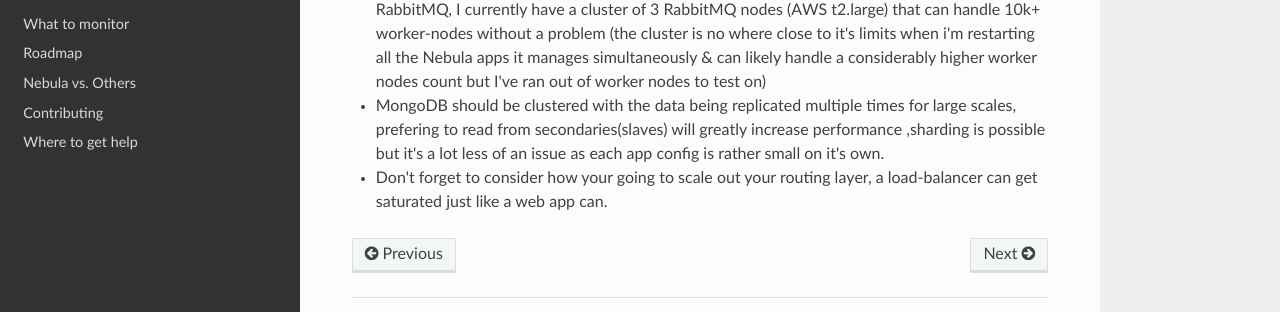
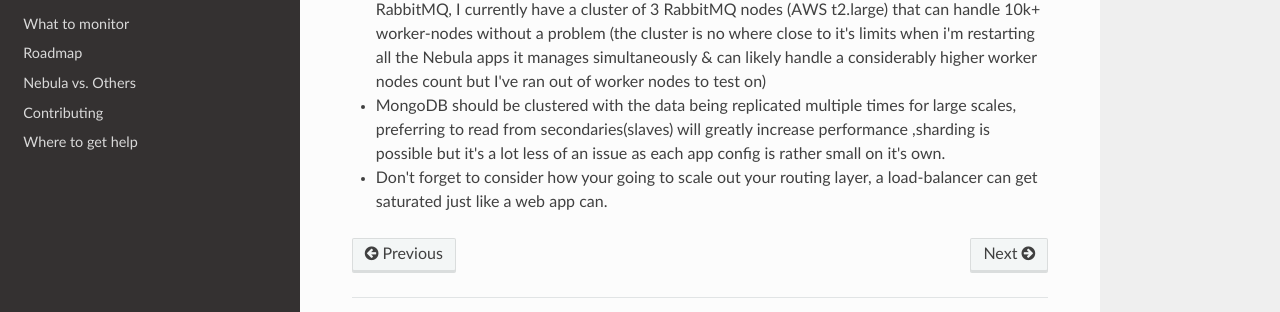
Before and after one commit to nebula-orchestrator/docs, an MkDocs documentation site: the page built from docs/scaling.md, in a window 1280 px wide and 937 px high. Shown: the part 570-882 px from the top of the window. Built offline with MkDocs 1.6.1, drawn with Linux system fonts in a browser that asks for light colours; nearby versions of some CDN libraries; old or Windows-style settings are respelled for this version of MkDocs.

Commit message:
a bunch of typo fixes

```diff
--- a/docs/scaling.md
+++ b/docs/scaling.md
@@ -6,5 +6,5 @@
 * The api-manager is fully stateless, the recommended way to running it is inside a docker container on more then 1 server (for redundancy) with either a floating IP between them or behind a load balancer, requests to the API are only made when a change is pushed (by admin\user or CI\CD tool) & as such the required size & number of api-managers is depended on your frequency (or more accurately concurrency) of changes to nebula apps, keep in mind that a single api-manager can handle hundreds of changes per minute.
 * There is only a need for 1 worker-manager per worker node as each worker-manager can handle an unlimited amount of apps on that host, each app is managed in a different thread, there is no hard limit on the amount of worker nodes you can manage with nebula provided you make sure to scale the other Nebula components to handle the required load.
 * Unless using for small scale it's recommended to increase the # of open files allowed on your RabbitMQ servers, both federdation & clustering are valid options for scaling out your RabbitMQ, I currently have a cluster of 3 RabbitMQ nodes (AWS t2.large) that can handle 10k+ worker-nodes without a problem (the cluster is no where close to it's limits when i'm restarting all the Nebula apps it manages simultaneously & can likely handle a considerably higher worker nodes count but I've ran out of worker nodes to test on)
-* MongoDB should be clustered with the data being replicated multiple times for large scales, prefering to read from secondaries(slaves) will greatly increase performance ,sharding is possible but it's a lot less of an issue as each app config is rather small on it's own.
+* MongoDB should be clustered with the data being replicated multiple times for large scales, preferring to read from secondaries(slaves) will greatly increase performance ,sharding is possible but it's a lot less of an issue as each app config is rather small on it's own.
 * Don't forget to consider how your going to scale out your routing layer, a load-balancer can get saturated just like a web app can.
```
Also changed, not shown: docs/api.md (+1 -1 lines), docs/architecture.md (+1 -1 lines), docs/config.md (+1 -1 lines), docs/index.md (+1 -1 lines), docs/sdk/python.md (+2 -1 lines).
